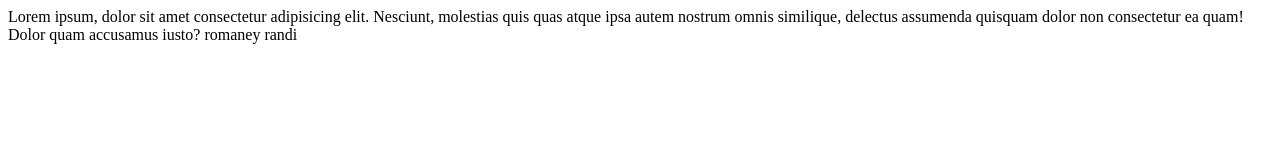
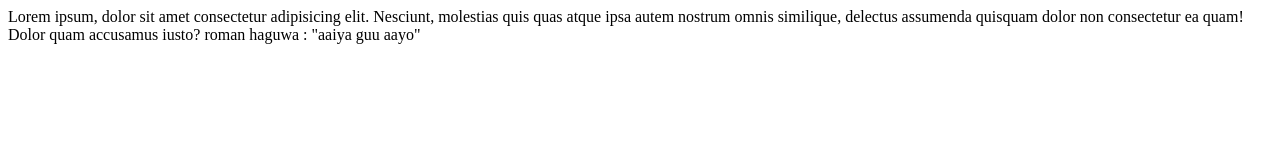
Before and after one commit to DonDai107/git-workshop, a plain HTML site: page index.html in a window 1280 px wide. Drawn offline with Linux system fonts and the light colour scheme.

Commit message:
Update index.html

```diff
--- a/index.html
+++ b/index.html
@@ -11,7 +11,7 @@
     Lorem ipsum, dolor sit amet consectetur adipisicing elit. Nesciunt, molestias quis quas
     atque ipsa autem nostrum omnis similique, delectus assumenda quisquam dolor non consectetur
     ea quam! Dolor quam accusamus iusto?
-    romaney randi
+    roman haguwa : "aaiya guu aayo"
 </body>
 
 </html>
```
